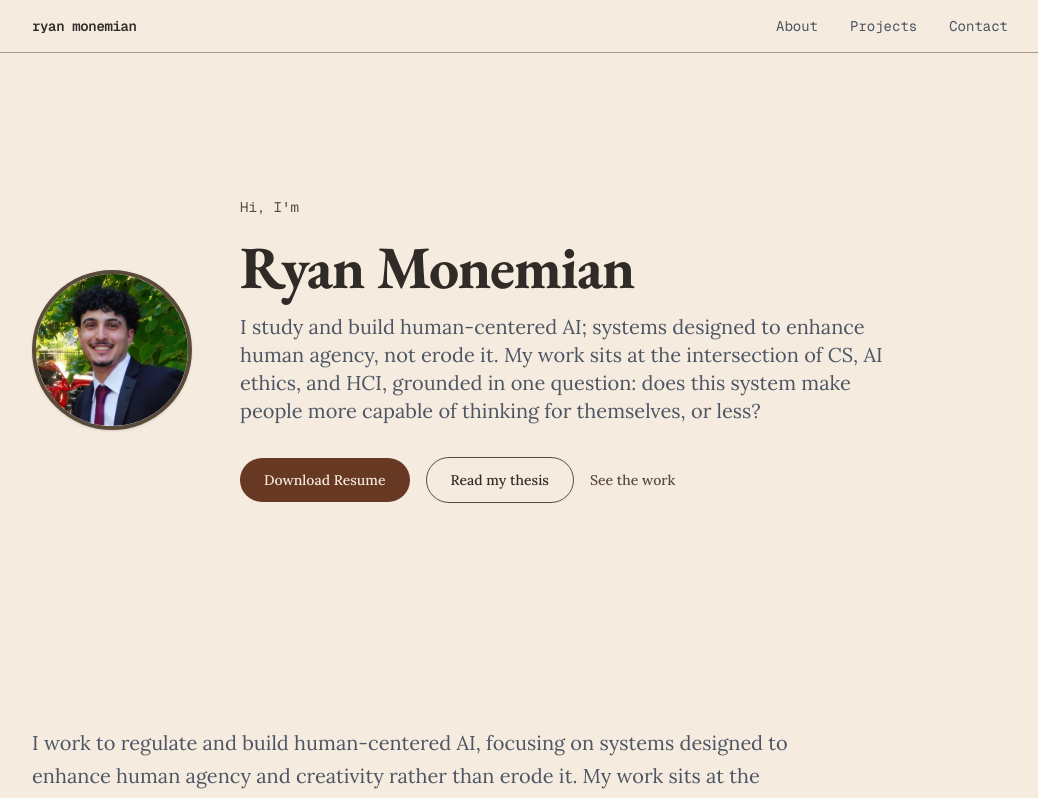
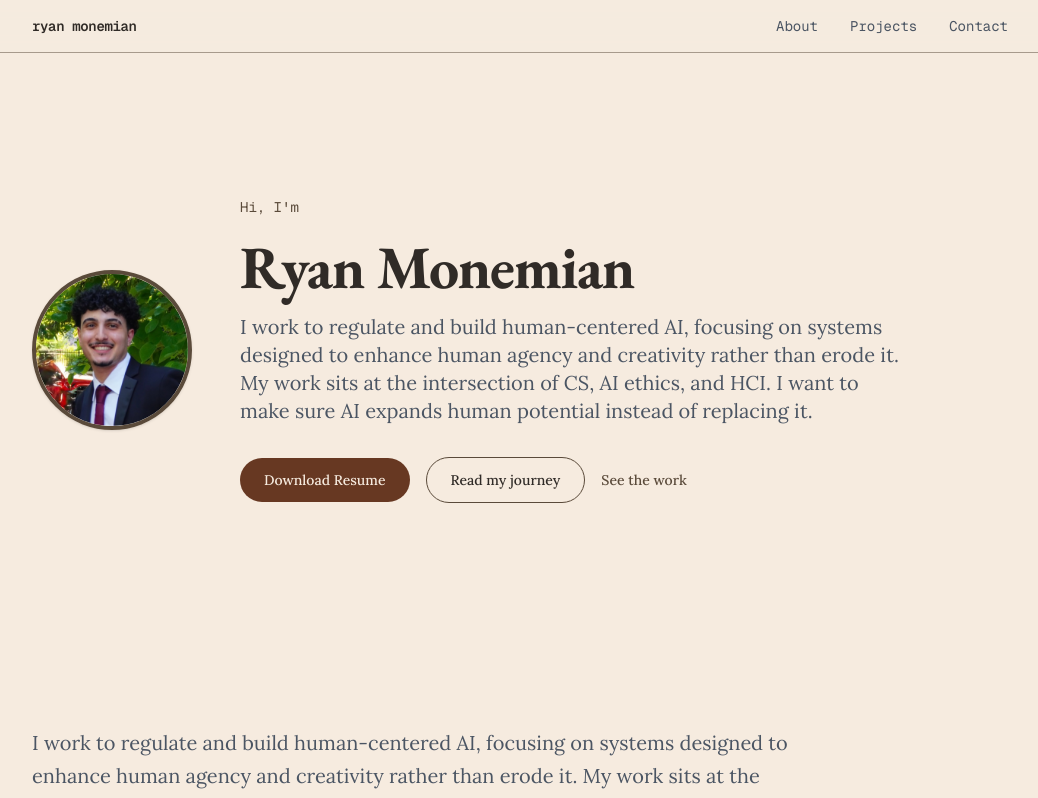
Before and after one commit to ryanmonemian/portfolio, a Next.js app: page / in a window 1280 px wide. Shown: the top 798 px of the page, without its empty margins (120-1158 px from the left). Built offline with nearby package versions, Linux system fonts and the light colour scheme.

Commit message:
Small changes again

```diff
--- a/src/app/page.tsx
+++ b/src/app/page.tsx
@@ -49,7 +49,7 @@ export default function Home() {
               href="/about"
               className="rounded-full border border-accent px-6 py-3 text-sm font-medium text-foreground transition-colors hover:bg-accent hover:text-background"
             >
-              Read my thesis
+              Read my journey
             </Link>
             <Link
               href="/projects"
--- a/src/data/profile.ts
+++ b/src/data/profile.ts
@@ -4,7 +4,7 @@ export const profile = {
   name: "Ryan Monemian",
   headline: "Building AI that extends judgment instead of replacing it.",
   thesis:
-    "I study and build human-centered AI; systems designed to enhance human agency, not erode it. My work sits at the intersection of CS, AI ethics, and HCI, grounded in one question: does this system make people more capable of thinking for themselves, or less?",
+    "I work to regulate and build human-centered AI, focusing on systems designed to enhance human agency and creativity rather than erode it. My work sits at the intersection of CS, AI ethics, and HCI. I want to make sure AI expands human potential instead of replacing it.",
   goalRoles: ["Trust & Safety Engineering", "AI Governance", "Content Moderation"],
   email: "ryanmonemian@gmail.com",
   github: "github.com/ryanmonemian",
```
